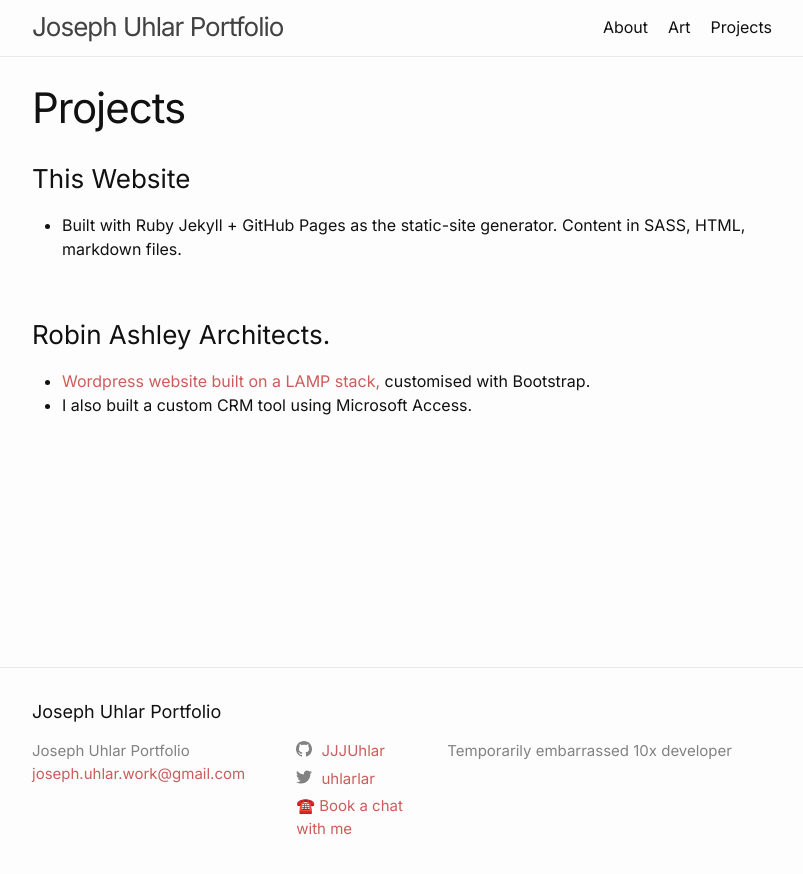
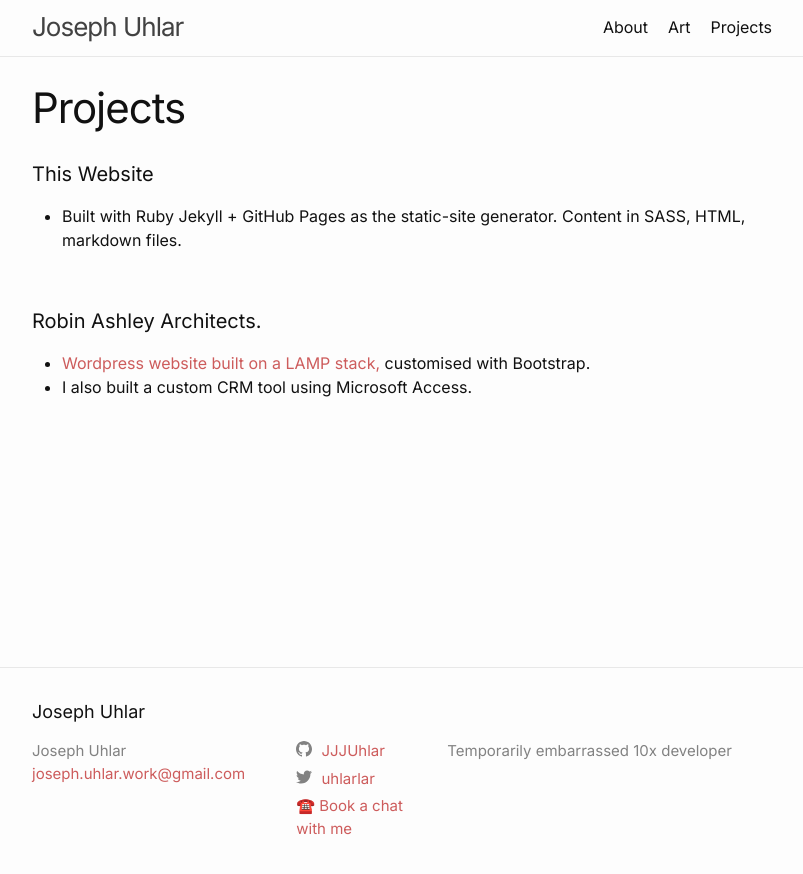
Before and after one commit to JJJUhlar/jjjuhlar.github.io, a Jekyll site: the page built from projects.markdown, in a window 1280 px wide. Shown: the top 874 px of the page, without its empty margins (238-1041 px from the left). Built offline with Jekyll 4.4.1, drawn with Linux system fonts in a browser that asks for light colours.

Commit message:
minor config changes and layouts

```diff
--- a/_config.yml
+++ b/_config.yml
@@ -18,7 +18,7 @@
 # You can create any custom variable you would like, and they will be accessible
 # in the templates via {{ site.myvariable }}.
 
-title: Joseph Uhlar Portfolio
+title: Joseph Uhlar
 email: joseph.uhlar.work@gmail.com
 description: >- # this means to ignore newlines until "baseurl:"
   Temporarily embarrassed 10x developer
@@ -26,6 +26,7 @@ baseurl: "./" # the subpath of your site, e.g. /blog
 url: "https://jjjuhlar.github.io" # the base hostname & protocol for your site, e.g. http://example.com
 twitter_username: uhlarlar
 github_username:  JJJUhlar
+author: Joseph Uhlar
 
 # Build settings
 
--- a/projects.markdown
+++ b/projects.markdown
@@ -4,11 +4,11 @@ title: Projects
 permalink: /Projects/
 ---
 
-### This Website
+#### This Website
 - Built with Ruby Jekyll + GitHub Pages as the static-site generator. Content in SASS, HTML, markdown files.
 
 <br>
 
-### Robin Ashley Architects.
+#### Robin Ashley Architects.
 - [Wordpress website built on a LAMP stack,](http://raarchitects.co.uk/) customised with Bootstrap.
 - I also built a custom CRM tool using Microsoft Access.
```
